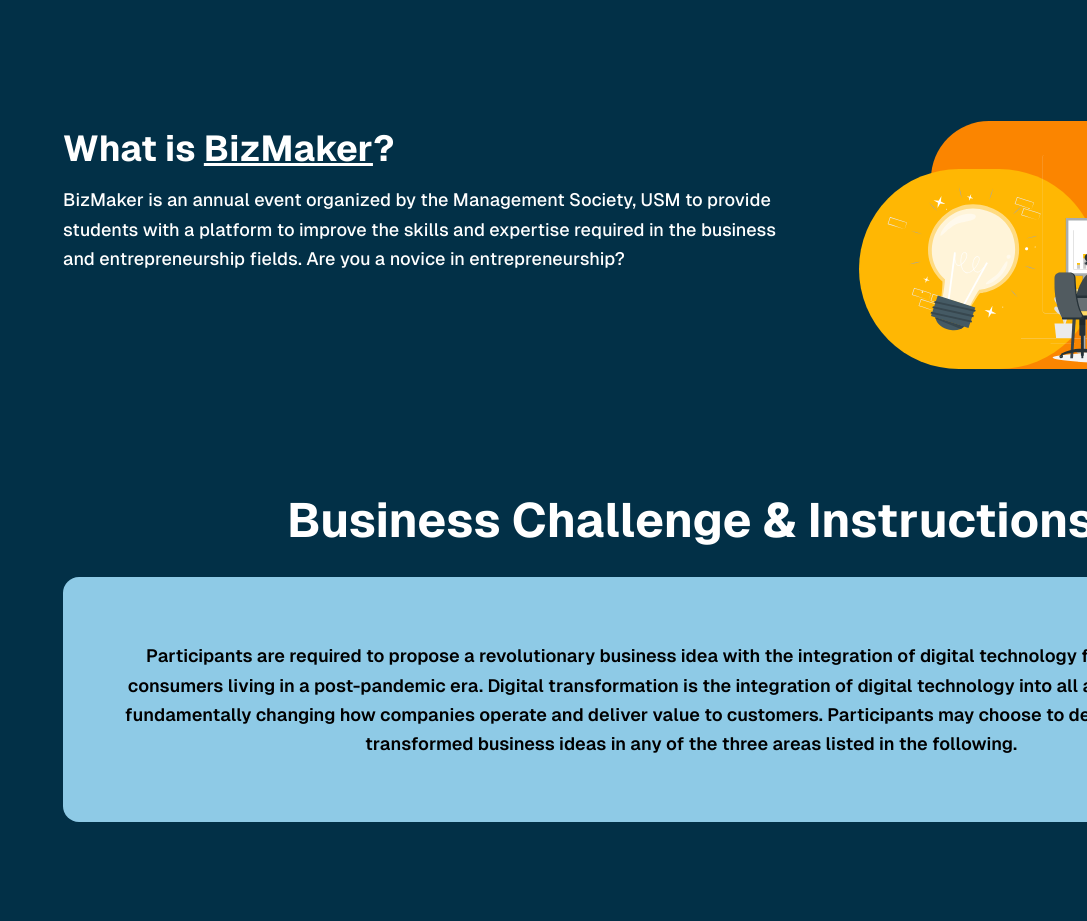
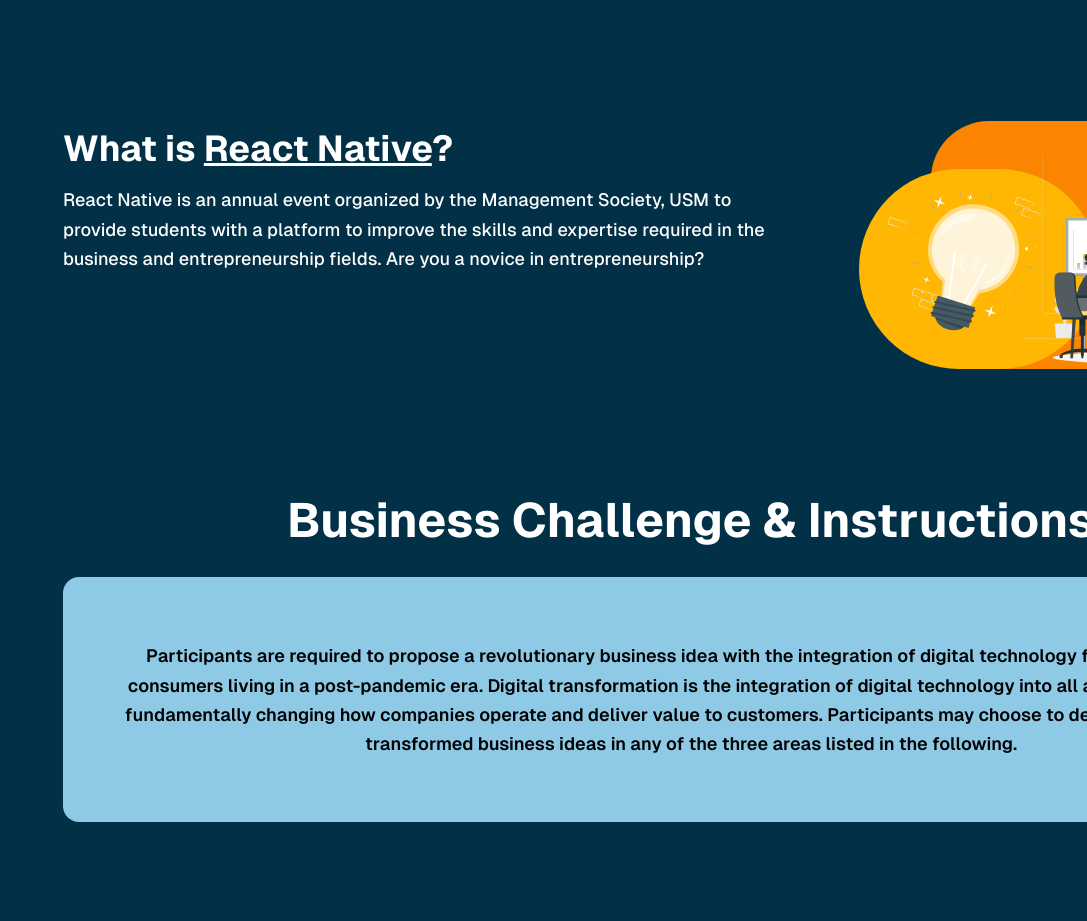
Before and after one commit to diminecjean/hackfinity, a Next.js app: page / in a window 1280 px wide. Shown: the part 1040-1961 px from the top of the page, without its empty margins (193-1280 px from the left). Built offline with nearby package versions, Linux system fonts and the light colour scheme; no server answers.

Commit message:
replace bizmaker to react native

```diff
--- a/src/app/page.js
+++ b/src/app/page.js
@@ -69,10 +69,10 @@ export default function Home() {
                     >
                         <div className='text-white align-middle'>
                             <h1 className='py-2 font-bold text-4xl'>
-                                What is <span className='underline'>BizMaker</span>?
+                                What is <span className='underline'>React Native</span>?
                             </h1>
                             <p className='py-2 text-lg font-medium leading-relaxed'>
-                                BizMaker is an annual event organized by the Management Society, USM
+                                React Native is an annual event organized by the Management Society, USM
                                 to provide students with a platform to improve the skills and
                                 expertise required in the business and entrepreneurship fields. Are
                                 you a novice in entrepreneurship?
```
